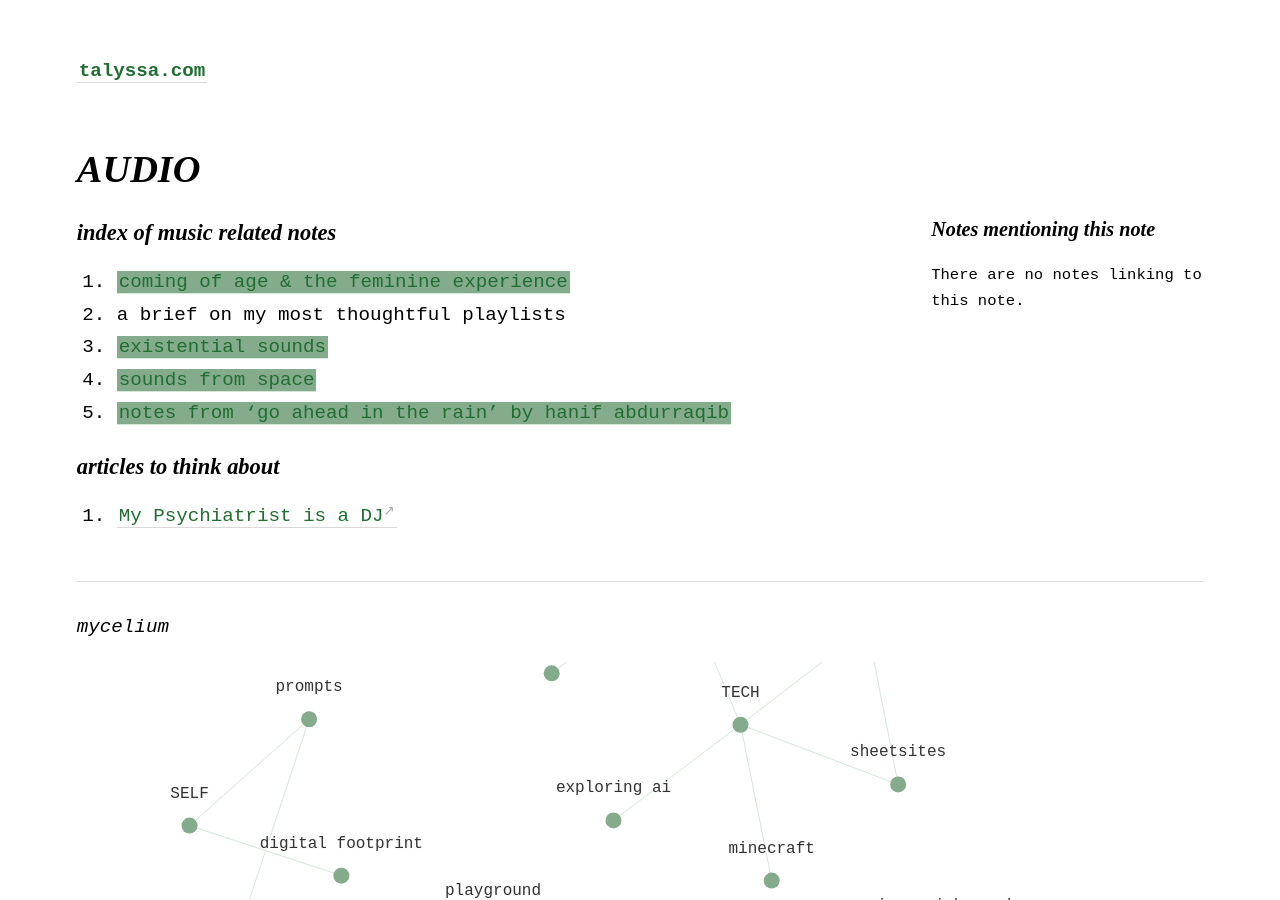
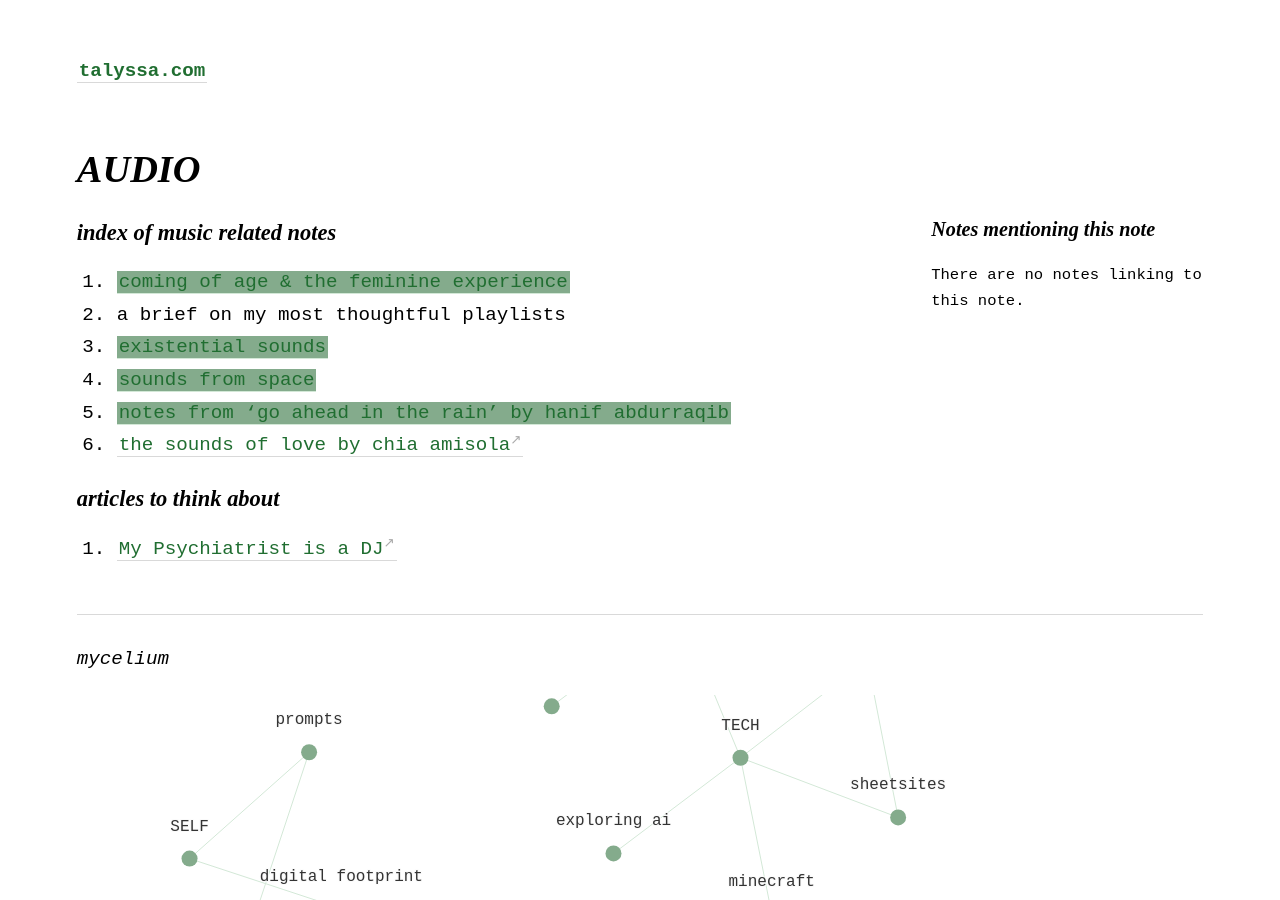
Before and after one commit to geminiworms/talyssagarden.github.io, a Jekyll site: the page built from _notes/audio.md, in a window 1280 px wide and 900 px high. Built offline with Jekyll 4.4.1, drawn with Linux system fonts in a browser that asks for light colours.

Commit message:
Update audio.md

```diff
--- a/_notes/audio.md
+++ b/_notes/audio.md
@@ -7,6 +7,7 @@ title: AUDIO
 3. [[existential sounds]]
 4. [[astral-sounds|sounds from space]]
 5. [[on-impact|notes from 'go ahead in the rain' by hanif abdurraqib]]
+6. [the sounds of love by chia amisola](https://thesoundof.love/)
 
 ### articles to think about
 1. [My Psychiatrist is a DJ](https://neo.life/2022/03/my-psychiatrist-is-a-dj/)
```
